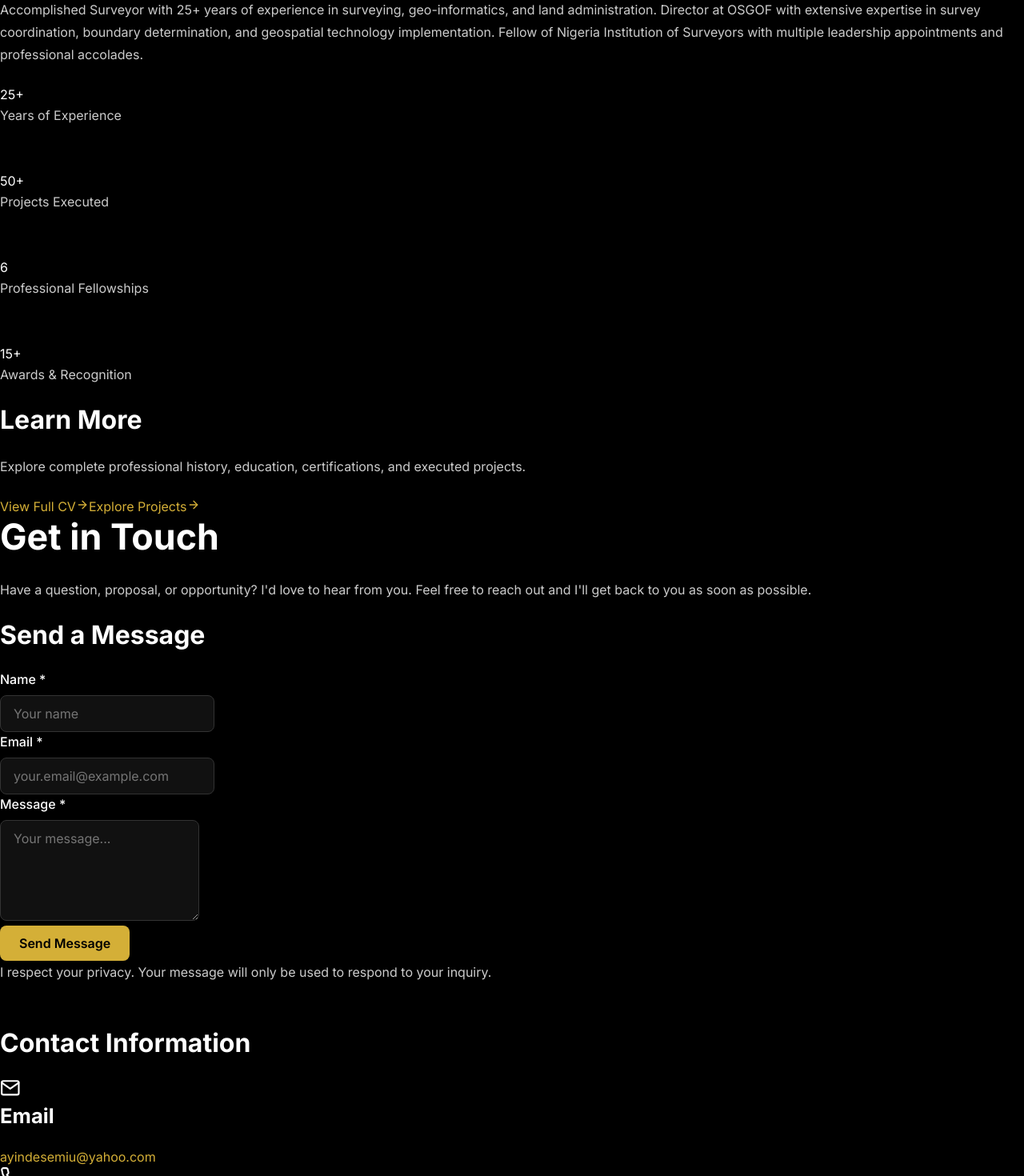
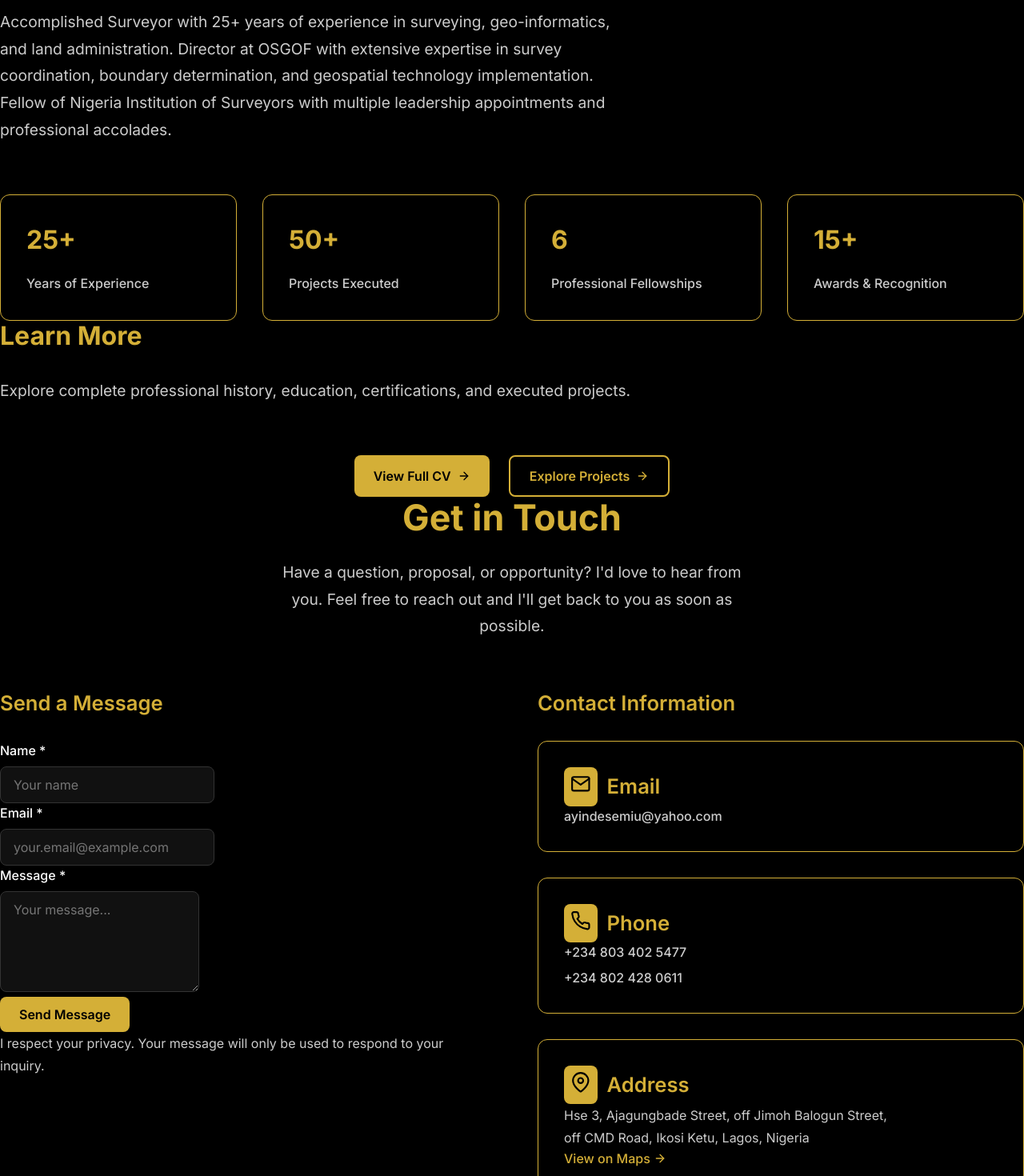
Before and after one commit to croesus245/Daddy, a Next.js app: page / in a window 1280 px wide. Shown: the part 1240-2710 px from the top of the page at 80% size. Built offline with nearby package versions, Linux system fonts and the light colour scheme.

Commit message:
✨ feat: Complete gold & black reskin - Header, Footer, ProjectCard, Homepage, About, Projects pages

```diff
--- a/components/Footer.jsx
+++ b/components/Footer.jsx
@@ -6,7 +6,7 @@ export default function Footer() {
   const currentYear = new Date().getFullYear();
 
   return (
-    <footer style={{ background: 'var(--color-primary)', color: 'white', marginTop: 'var(--sp-2xl)', padding: 'var(--sp-2xl) var(--sp-md)' }}>
+    <footer style={{ background: 'var(--brand-black)', color: 'white', marginTop: 'var(--sp-2xl)', padding: 'var(--sp-2xl) var(--sp-md)', borderTop: '2px solid var(--brand-gold)' }}>
       <style>{`
         .footer-container {
           max-width: 1200px;
@@ -16,23 +16,24 @@ export default function Footer() {
         .footer-brand {
           display: flex;
           align-items: center;
-          gap: var(--sp-sm);
+          gap: var(--gap-md);
           margin-bottom: var(--sp-lg);
-          padding-bottom: var(--sp-md);
-          border-bottom: 1px solid rgba(255,255,255,0.1);
+          padding-bottom: var(--sp-lg);
+          border-bottom: 2px solid var(--brand-gold);
         }
 
         .footer-brand img {
-          width: 40px;
-          height: 40px;
+          width: 44px;
+          height: 44px;
           border-radius: 6px;
+          background: var(--color-border);
         }
 
         .footer-brand h2 {
           font-size: var(--font-lg);
-          font-weight: var(--font-weight-bold);
+          font-weight: 700;
           margin: 0;
-          color: white;
+          color: var(--brand-gold);
         }
 
         .footer-grid {
@@ -44,9 +45,12 @@ export default function Footer() {
 
         .footer-col h3 {
           font-size: var(--font-base);
-          font-weight: var(--font-weight-semibold);
-          margin: 0 0 var(--sp-md) 0;
-          color: white;
+          font-weight: 600;
+          margin: 0 0 var(--gap-md) 0;
+          color: var(--brand-gold);
+          text-transform: uppercase;
+          letter-spacing: 1px;
+          font-size: 0.9rem;
         }
 
         .footer-col ul {
@@ -55,21 +59,23 @@ export default function Footer() {
           padding: 0;
           display: flex;
           flex-direction: column;
-          gap: var(--sp-sm);
+          gap: var(--gap-md);
         }
 
         .footer-col a, .footer-col p {
-          color: rgba(255,255,255,0.75);
+          color: var(--color-text-light);
           font-size: var(--font-base);
-          transition: color var(--transition-base);
+          transition: all var(--transition-base);
           text-decoration: none;
           display: flex;
           align-items: flex-start;
-          gap: 0.5rem;
+          gap: 0.75rem;
+          line-height: 1.5;
         }
 
         .footer-col a:hover {
-          color: white;
+          color: var(--brand-gold);
+          padding-left: 4px;
         }
 
         .footer-col p {
@@ -79,24 +85,24 @@ export default function Footer() {
 
         .footer-divider {
           border: none;
-          border-top: 1px solid rgba(255,255,255,0.1);
+          border-top: 1px solid var(--color-border);
           margin: var(--sp-2xl) 0;
         }
 
         .footer-copyright {
           text-align: center;
           font-size: var(--font-sm);
-          color: rgba(255,255,255,0.6);
+          color: var(--color-text-muted);
         }
 
         .footer-copyright a {
-          color: rgba(255,255,255,0.8);
+          color: var(--brand-gold);
           text-decoration: none;
           transition: color var(--transition-base);
         }
 
         .footer-copyright a:hover {
-          color: white;
+          color: #e8c547;
         }
       `}</style>
 
--- a/pages/index.jsx
+++ b/pages/index.jsx
@@ -93,7 +93,7 @@ export default function Home() {
             .hero-title {
               font-size: var(--font-3xl);
               font-weight: var(--font-weight-bold);
-              color: var(--color-text);
+              color: var(--brand-gold);
               margin: 0 0 var(--sp-xs) 0;
               line-height: 1.1;
             }
@@ -101,7 +101,7 @@ export default function Home() {
             .hero-role {
               font-size: var(--font-xl);
               font-weight: var(--font-weight-semibold);
-              color: var(--color-accent);
+              color: var(--brand-gold);
               margin: 0 0 var(--sp-xs) 0;
             }
 
@@ -122,8 +122,8 @@ export default function Home() {
               display: inline-flex;
               align-items: center;
               gap: 0.5rem;
-              background: var(--color-accent);
-              color: white;
+              background: var(--brand-gold);
+              color: var(--brand-black);
               padding: 1rem 1.5rem;
               border-radius: var(--radius-md);
               font-weight: var(--font-weight-semibold);
@@ -134,17 +134,17 @@ export default function Home() {
             }
 
             .hero-cta:hover {
-              background: #0052a3;
+              background: #e8c547;
               transform: translateY(-2px);
-              box-shadow: var(--shadow-md);
+              box-shadow: 0 8px 16px rgba(212, 175, 55, 0.25);
             }
 
             .contact-cards {
               display: grid;
               grid-template-columns: repeat(auto-fit, minmax(280px, 1fr));
               gap: var(--sp-lg);
-              background: var(--color-bg-light);
-              border: 1px solid var(--color-border);
+              background: var(--color-surface);
+              border: 1px solid var(--brand-gold);
               border-radius: var(--radius-lg);
               padding: var(--sp-2xl) var(--sp-lg);
               margin-top: var(--sp-2xl);
@@ -163,15 +163,15 @@ export default function Home() {
               display: flex;
               align-items: center;
               justify-content: center;
-              background: var(--color-accent);
-              color: white;
+              background: var(--brand-gold);
+              color: var(--brand-black);
               border-radius: var(--radius-md);
             }
 
             .contact-info h4 {
               font-size: var(--font-base);
               font-weight: var(--font-weight-semibold);
-              color: var(--color-text);
+              color: var(--brand-gold);
               margin: 0 0 0.25rem 0;
             }
 
@@ -182,13 +182,13 @@ export default function Home() {
             }
 
             .contact-info a {
-              color: var(--color-accent);
+              color: var(--color-text-light);
               text-decoration: none;
               transition: color var(--transition-base);
             }
 
             .contact-info a:hover {
-              color: #0052a3;
+              color: var(--brand-gold);
               text-decoration: underline;
             }
           `}</style>
@@ -272,15 +272,15 @@ export default function Home() {
         </section>
 
         {/* About Preview Section */}
-        <section className="py-20 px-4 bg-white">
+        <section className="py-20 px-4" style={{ background: 'var(--brand-black)' }}>
           <div className="max-w-6xl mx-auto">
-            <h2 className="text-4xl font-bold text-gray-900 mb-6">Professional Summary</h2>
-            <p className="text-lg text-gray-700 leading-relaxed max-w-3xl mb-8">
+            <h2 style={{ fontSize: 'var(--font-3xl)', fontWeight: 'var(--font-weight-bold)', color: 'var(--brand-gold)', marginBottom: 'var(--sp-lg)' }}>Professional Summary</h2>
+            <p style={{ fontSize: 'var(--font-lg)', color: 'var(--color-text-light)', lineHeight: 'var(--lh-relaxed)', maxWidth: '800px', marginBottom: 'var(--sp-2xl)' }}>
               {cvData.profile.summary}
             </p>
 
             {/* Quick Stats */}
-            <div className="grid grid-cols-2 md:grid-cols-4 gap-6 mt-12">
+            <div style={{ display: 'grid', gridTemplateColumns: 'repeat(auto-fit, minmax(250px, 1fr))', gap: 'var(--sp-lg)', marginTop: 'var(--sp-2xl)' }}>
               {[
                 { number: '25+', label: 'Years of Experience' },
                 { number: '50+', label: 'Projects Executed' },
@@ -289,10 +289,19 @@ export default function Home() {
               ].map((stat, idx) => (
                 <div
                   key={idx}
-                  className="bg-gradient-to-br from-primary-50 to-primary-100 rounded-xl p-6 border border-primary-200 hover:shadow-lg transition-shadow"
+                  style={{
+                    background: 'var(--color-surface)',
+                    border: '1px solid var(--brand-gold)',
+                    borderRadius: 'var(--radius-lg)',
+                    padding: 'var(--sp-lg)',
+                    transition: 'all var(--transition-base)',
+                    cursor: 'pointer'
+                  }}
+                  onMouseEnter={(e) => e.target.style.boxShadow = '0 8px 24px rgba(212, 175, 55, 0.15)'}
+                  onMouseLeave={(e) => e.target.style.boxShadow = 'none'}
                 >
-                  <div className="text-4xl font-bold text-primary-600 mb-2">{stat.number}</div>
-                  <p className="text-sm text-gray-700 font-medium">{stat.label}</p>
+                  <div style={{ fontSize: '2rem', fontWeight: '700', color: 'var(--brand-gold)', marginBottom: 'var(--sp-sm)' }}>{stat.number}</div>
+                  <p style={{ fontSize: 'var(--font-base)', color: 'var(--color-text-light)', fontWeight: '500', margin: 0 }}>{stat.label}</p>
                 </div>
               ))}
             </div>
@@ -300,86 +309,145 @@ export default function Home() {
         </section>
 
         {/* CTA to Explore */}
-        <section className="py-16 px-4 bg-primary-50">
+        <section className="py-16 px-4" style={{ background: 'var(--color-surface)' }}>
           <div className="max-w-6xl mx-auto text-center">
-            <h3 className="text-3xl font-bold mb-4">Learn More</h3>
-            <p className="text-lg text-gray-700 mb-8">
+            <h3 style={{ fontSize: 'var(--font-2xl)', fontWeight: 'var(--font-weight-bold)', marginBottom: 'var(--sp-lg)', color: 'var(--brand-gold)' }}>Learn More</h3>
+            <p style={{ fontSize: 'var(--font-lg)', color: 'var(--color-text-light)', marginBottom: 'var(--sp-2xl)' }}>
               Explore complete professional history, education, certifications, and executed projects.
             </p>
-            <div className="flex flex-col sm:flex-row gap-4 justify-center">
+            <div style={{ display: 'flex', flexDirection: 'column', gap: 'var(--sp-md)', justifyContent: 'center', flexWrap: 'wrap' }}>
+              <style>{`
+                @media (min-width: 640px) {
+                  .cta-button-group {
+                    flex-direction: row;
+                  }
+                }
+              `}</style>
+              <div className="cta-button-group" style={{ display: 'flex', justifyContent: 'center', gap: 'var(--sp-md)' }}>
                 <a
                   href="/about"
-                className="inline-flex items-center justify-center gap-2 bg-primary-600 hover:bg-primary-700 text-white font-semibold py-3 px-8 rounded-lg transition-all transform hover:scale-105"
+                  style={{
+                    display: 'inline-flex',
+                    alignItems: 'center',
+                    justifyContent: 'center',
+                    gap: '0.5rem',
+                    background: 'var(--brand-gold)',
+                    color: 'var(--brand-black)',
+                    fontWeight: 'var(--font-weight-semibold)',
+                    padding: '0.75rem 1.5rem',
+                    borderRadius: 'var(--radius-md)',
+                    transition: 'all var(--transition-base)',
+                    textDecoration: 'none',
+                    border: 'none',
+                    cursor: 'pointer'
+                  }}
+                  onMouseEnter={(e) => {
+                    e.target.style.background = '#e8c547';
+                    e.target.style.transform = 'scale(1.05)';
+                  }}
+                  onMouseLeave={(e) => {
+                    e.target.style.background = 'var(--brand-gold)';
+                    e.target.style.transform = 'scale(1)';
+                  }}
                 >
                   View Full CV
                   <FiArrowRight className="w-5 h-5" />
                 </a>
                 <a
                   href="/projects"
-                className="inline-flex items-center justify-center gap-2 border-2 border-primary-600 text-primary-600 hover:bg-primary-50 font-semibold py-3 px-8 rounded-lg transition-all transform hover:scale-105"
+                  style={{
+                    display: 'inline-flex',
+                    alignItems: 'center',
+                    justifyContent: 'center',
+                    gap: '0.5rem',
+                    border: '2px solid var(--brand-gold)',
+                    color: 'var(--brand-gold)',
+                    fontWeight: 'var(--font-weight-semibold)',
+                    padding: '0.75rem 1.5rem',
+                    borderRadius: 'var(--radius-md)',
+                    background: 'transparent',
+                    transition: 'all var(--transition-base)',
+                    textDecoration: 'none',
+                    cursor: 'pointer'
+                  }}
+                  onMouseEnter={(e) => {
+                    e.target.style.background = 'rgba(212, 175, 55, 0.1)';
+                    e.target.style.transform = 'scale(1.05)';
+                  }}
+                  onMouseLeave={(e) => {
+                    e.target.style.background = 'transparent';
+                    e.target.style.transform = 'scale(1)';
+                  }}
                 >
                   Explore Projects
                   <FiArrowRight className="w-5 h-5" />
                 </a>
               </div>
             </div>
+          </div>
         </section>
 
         {/* Contact Section */}
-        <section id="contact" className="py-20 px-4 bg-white">
+        <section id="contact" className="py-20 px-4" style={{ background: 'var(--brand-black)' }}>
           <div className="max-w-6xl mx-auto">
-            <h2 className="text-4xl font-bold text-center mb-4">Get in Touch</h2>
-            <p className="text-center text-gray-600 mb-16 max-w-2xl mx-auto">
+            <h2 style={{ fontSize: 'var(--font-3xl)', fontWeight: 'var(--font-weight-bold)', textAlign: 'center', marginBottom: 'var(--sp-md)', color: 'var(--brand-gold)' }}>Get in Touch</h2>
+            <p style={{ textAlign: 'center', color: 'var(--color-text-light)', marginBottom: 'var(--sp-2xl)', maxWidth: '600px', margin: '0 auto var(--sp-2xl)', fontSize: 'var(--font-lg)' }}>
               Have a question, proposal, or opportunity? I'd love to hear from you.
               Feel free to reach out and I'll get back to you as soon as possible.
             </p>
 
-            <div className="grid md:grid-cols-2 gap-16">
+            <div style={{ display: 'grid', gridTemplateColumns: 'repeat(auto-fit, minmax(300px, 1fr))', gap: 'var(--sp-2xl)' }}>
               {/* Contact Form */}
               <div>
-                <h3 className="text-2xl font-semibold mb-8">Send a Message</h3>
+                <h3 style={{ fontSize: 'var(--font-xl)', fontWeight: 'var(--font-weight-semibold)', marginBottom: 'var(--sp-lg)', color: 'var(--brand-gold)' }}>Send a Message</h3>
                 <ContactForm />
               </div>
 
               {/* Contact Methods */}
               <div>
-                <h3 className="text-2xl font-semibold mb-8">Contact Information</h3>
+                <h3 style={{ fontSize: 'var(--font-xl)', fontWeight: 'var(--font-weight-semibold)', marginBottom: 'var(--sp-lg)', color: 'var(--brand-gold)' }}>Contact Information</h3>
 
-                <div className="space-y-6">
+                <div style={{ display: 'flex', flexDirection: 'column', gap: 'var(--sp-lg)' }}>
                   {/* Email */}
-                  <div className="bg-gradient-to-br from-blue-50 to-blue-100 rounded-xl p-6 border border-blue-200">
-                    <h4 className="font-semibold text-gray-900 mb-3 flex items-center gap-2">
-                      <div className="bg-blue-600 p-2 rounded-lg">
-                        <FiMail className="w-5 h-5 text-white" />
+                  <div style={{ background: 'var(--color-surface)', borderRadius: 'var(--radius-lg)', padding: 'var(--sp-lg)', border: '1px solid var(--brand-gold)' }}>
+                    <h4 style={{ fontWeight: 'var(--font-weight-semibold)', color: 'var(--brand-gold)', marginBottom: 'var(--sp-md)', display: 'flex', alignItems: 'center', gap: '0.75rem', margin: 0 }}>
+                      <div style={{ background: 'var(--brand-gold)', padding: '0.5rem', borderRadius: 'var(--radius-md)' }}>
+                        <FiMail className="w-5 h-5" style={{ color: 'var(--brand-black)' }} />
                       </div>
                       Email
                     </h4>
                     <a
                       href="mailto:ayindesemiu@yahoo.com"
-                      className="text-blue-600 hover:text-blue-700 transition-colors break-all font-medium"
+                      style={{ color: 'var(--color-text-light)', textDecoration: 'none', fontWeight: '500', transition: 'color var(--transition-base)' }}
+                      onMouseEnter={(e) => e.target.style.color = 'var(--brand-gold)'}
+                      onMouseLeave={(e) => e.target.style.color = 'var(--color-text-light)'}
                     >
                       ayindesemiu@yahoo.com
                     </a>
                   </div>
 
                   {/* Phone */}
-                  <div className="bg-gradient-to-br from-green-50 to-green-100 rounded-xl p-6 border border-green-200">
-                    <h4 className="font-semibold text-gray-900 mb-3 flex items-center gap-2">
-                      <div className="bg-green-600 p-2 rounded-lg">
-                        <FiPhone className="w-5 h-5 text-white" />
+                  <div style={{ background: 'var(--color-surface)', borderRadius: 'var(--radius-lg)', padding: 'var(--sp-lg)', border: '1px solid var(--brand-gold)' }}>
+                    <h4 style={{ fontWeight: 'var(--font-weight-semibold)', color: 'var(--brand-gold)', marginBottom: 'var(--sp-md)', display: 'flex', alignItems: 'center', gap: '0.75rem', margin: 0 }}>
+                      <div style={{ background: 'var(--brand-gold)', padding: '0.5rem', borderRadius: 'var(--radius-md)' }}>
+                        <FiPhone className="w-5 h-5" style={{ color: 'var(--brand-black)' }} />
                       </div>
                       Phone
                     </h4>
-                    <div className="space-y-2">
+                    <div style={{ display: 'flex', flexDirection: 'column', gap: '0.5rem' }}>
                       <a
                         href="tel:+2348034025477"
-                        className="block text-green-600 hover:text-green-700 transition-colors font-medium"
+                        style={{ color: 'var(--color-text-light)', textDecoration: 'none', fontWeight: '500', transition: 'color var(--transition-base)' }}
+                        onMouseEnter={(e) => e.target.style.color = 'var(--brand-gold)'}
+                        onMouseLeave={(e) => e.target.style.color = 'var(--color-text-light)'}
                       >
                         +234 803 402 5477
                       </a>
                       <a
                         href="tel:+2348024280611"
-                        className="block text-green-600 hover:text-green-700 transition-colors font-medium"
+                        style={{ color: 'var(--color-text-light)', textDecoration: 'none', fontWeight: '500', transition: 'color var(--transition-base)' }}
+                        onMouseEnter={(e) => e.target.style.color = 'var(--brand-gold)'}
+                        onMouseLeave={(e) => e.target.style.color = 'var(--color-text-light)'}
                       >
                         +234 802 428 0611
                       </a>
@@ -387,14 +455,14 @@ export default function Home() {
                   </div>
 
                   {/* Address */}
-                  <div className="bg-gradient-to-br from-purple-50 to-purple-100 rounded-xl p-6 border border-purple-200">
-                    <h4 className="font-semibold text-gray-900 mb-3 flex items-center gap-2">
-                      <div className="bg-purple-600 p-2 rounded-lg">
-                        <FiMapPin className="w-5 h-5 text-white" />
+                  <div style={{ background: 'var(--color-surface)', borderRadius: 'var(--radius-lg)', padding: 'var(--sp-lg)', border: '1px solid var(--brand-gold)' }}>
+                    <h4 style={{ fontWeight: 'var(--font-weight-semibold)', color: 'var(--brand-gold)', marginBottom: 'var(--sp-md)', display: 'flex', alignItems: 'center', gap: '0.75rem', margin: 0 }}>
+                      <div style={{ background: 'var(--brand-gold)', padding: '0.5rem', borderRadius: 'var(--radius-md)' }}>
+                        <FiMapPin className="w-5 h-5" style={{ color: 'var(--brand-black)' }} />
                       </div>
                       Address
                     </h4>
-                    <p className="text-gray-700 mb-4 leading-relaxed">
+                    <p style={{ color: 'var(--color-text-light)', marginBottom: 'var(--sp-md)', lineHeight: 'var(--lh-relaxed)', margin: 0 }}>
                       Hse 3, Ajagungbade Street, off Jimoh Balogun Street,<br />
                       off CMD Road, Ikosi Ketu, Lagos, Nigeria
                     </p>
@@ -402,7 +470,9 @@ export default function Home() {
                       href="https://www.google.com/maps/search/Ajagungbade+Street+Ikosi+Ketu+Lagos/"
                       target="_blank"
                       rel="noopener noreferrer"
-                      className="text-purple-600 hover:text-purple-700 transition-colors font-medium inline-flex items-center gap-1"
+                      style={{ color: 'var(--brand-gold)', textDecoration: 'none', fontWeight: '500', display: 'inline-flex', alignItems: 'center', gap: '0.25rem', transition: 'color var(--transition-base)' }}
+                      onMouseEnter={(e) => e.target.style.color = '#e8c547'}
+                      onMouseLeave={(e) => e.target.style.color = 'var(--brand-gold)'}
                     >
                       View on Maps
                       <FiArrowRight className="w-4 h-4" />
```
Also changed, not shown: components/Header.jsx (+63 -19 lines), components/ProjectCard.jsx (+8 -7 lines), pages/about.jsx (+25 -21 lines), pages/projects.jsx (+11 -8 lines). Lines whose indentation alone changed are shown as unchanged.
